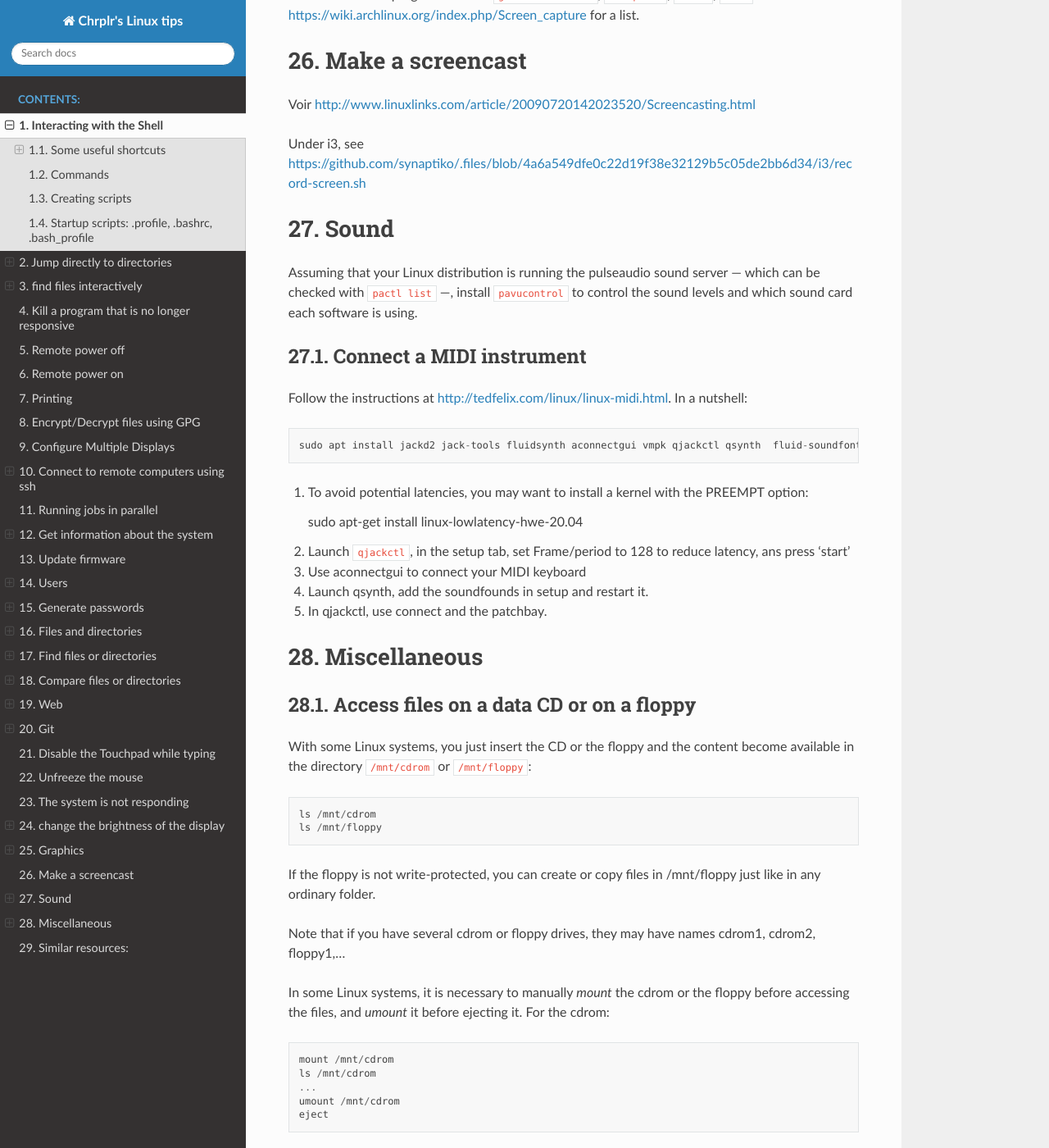
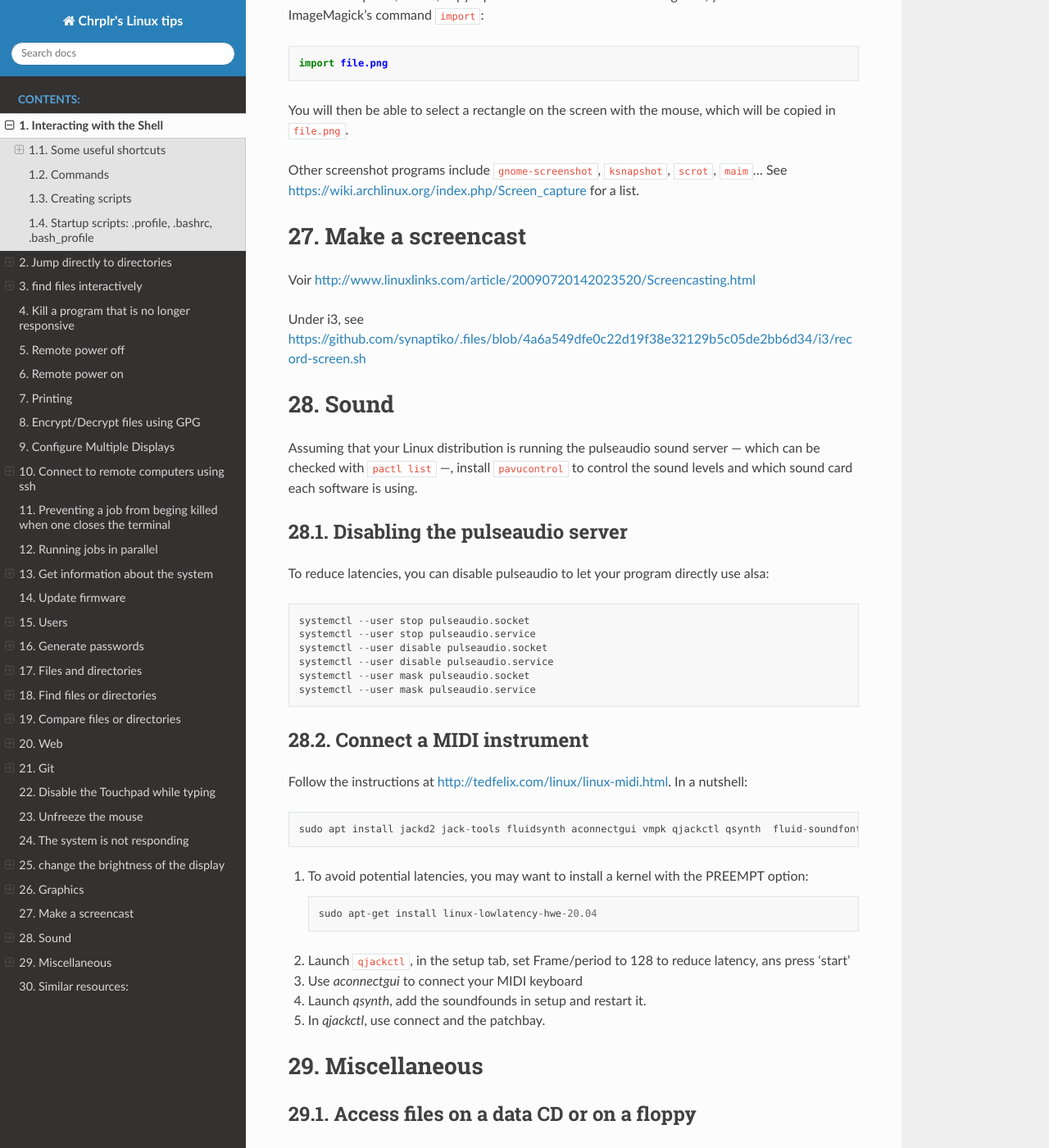
Before and after one commit to chrplr/linux-tips, a Sphinx documentation site: the page built from docs/linux_howto.rst, in a window 1280 px wide and 1400 px high, scrolled down 41087 px. Shown: the whole window at 82% size. Built offline with Sphinx 7.4.7 and the Read the Docs theme 2.0.0, drawn with Linux system fonts in a browser that asks for light colours; some of the changed text lies outside the part shown.

Commit message:
added how to disable pulseaudio sound server

```diff
--- a/docs/linux_howto.rst
+++ b/docs/linux_howto.rst
@@ -705,6 +705,19 @@ won’t reply either way, a security precaution of hiding details from
 potential attackers.
 
 
+
+Preventing a job from beging killed when one closes the terminal
+----------------------------------------------------------------
+
+::
+
+   nohup cmd &
+
+
+See also ``tmux``
+
+
+
 Running jobs in parallel
 ------------------------
 
@@ -2137,6 +2150,19 @@ server — which can be checked with ``pactl list`` —, install
 ``pavucontrol`` to control the sound levels and which sound card each
 software is using.
 
+Disabling the pulseaudio server
+~~~~~~~~~~~~~~~~~~~~~~~~~~~~~~~
+
+To reduce latencies, you can disable pulseaudio to let your program directly use alsa::
+
+
+  systemctl --user stop pulseaudio.socket
+  systemctl --user stop pulseaudio.service
+  systemctl --user disable pulseaudio.socket
+  systemctl --user disable pulseaudio.service
+  systemctl --user mask pulseaudio.socket
+  systemctl --user mask pulseaudio.service
+
 Connect a MIDI instrument
 ~~~~~~~~~~~~~~~~~~~~~~~~~
 
@@ -2148,18 +2174,18 @@ a nutshell:
    sudo apt install jackd2 jack-tools fluidsynth aconnectgui vmpk qjackctl qsynth  fluid-soundfont-gm
 
 1. To avoid potential latencies, you may want to install a kernel with
-   the PREEMPT option:
-
-   sudo apt-get install linux-lowlatency-hwe-20.04
+   the PREEMPT option::
+
+    sudo apt-get install linux-lowlatency-hwe-20.04
 
 2. Launch ``qjackctl``, in the setup tab, set Frame/period to 128 to
    reduce latency, ans press ‘start’
 
-3. Use aconnectgui to connect your MIDI keyboard
-
-4. Launch qsynth, add the soundfounds in setup and restart it.
-
-5. In qjackctl, use connect and the patchbay.
+3. Use `aconnectgui` to connect your MIDI keyboard
+
+4. Launch `qsynth`, add the soundfounds in setup and restart it.
+
+5. In `qjackctl`, use connect and the patchbay.
 
 
 Miscellaneous
@@ -2723,6 +2749,7 @@ Common file types
 |          |              | (create)                                  |
 +----------+--------------+-------------------------------------------+
 
+
 Similar resources:
 ------------------
 
```
